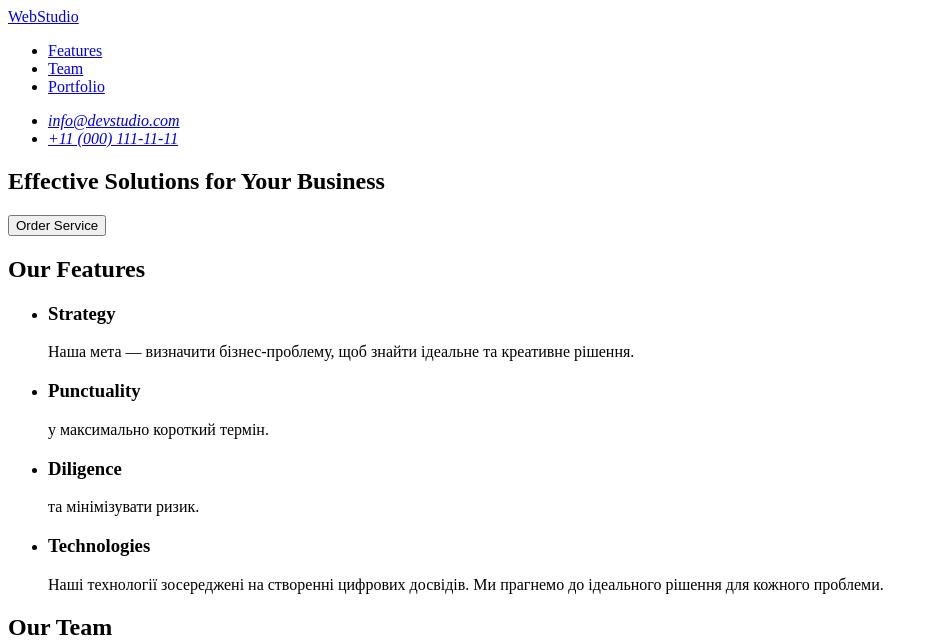
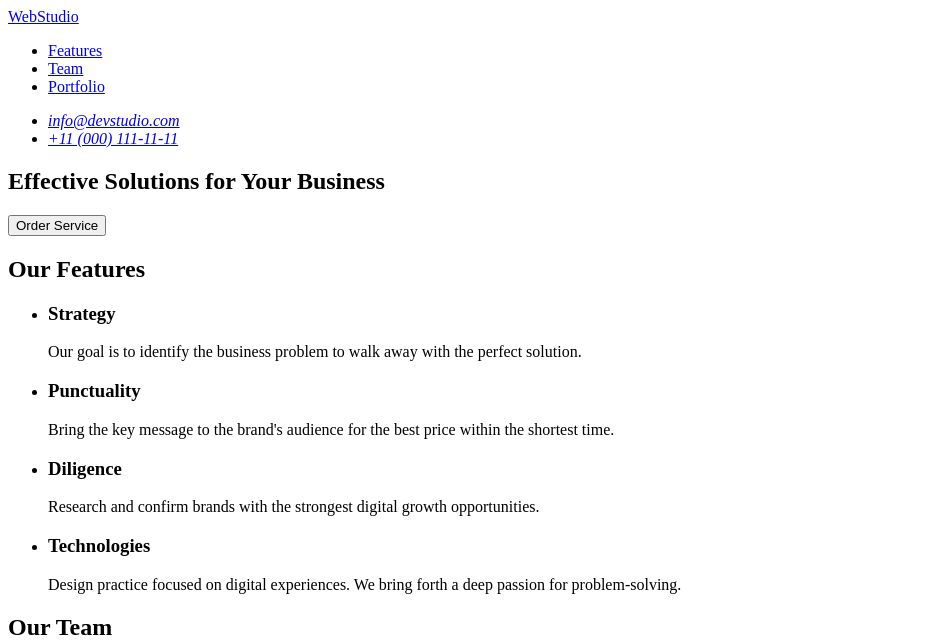
Before and after one commit to YevhenOdnobochko/goit-markup-hw-01, a plain HTML site: page index.html in a window 1280 px wide. Shown: the top 644 px of the page, without its empty margins (0-938 px from the left). Drawn offline with Linux system fonts and the light colour scheme.

Commit message:
fix features text

```diff
--- a/index.html
+++ b/index.html
@@ -42,35 +42,34 @@
     </section>
 
     <section id="features">
-
     <h2>Our Features</h2>
 
     <ul>
         <li>
             <h3>Strategy</h3>
             <p>
-                    Наша мета — визначити бізнес-проблему, щоб знайти ідеальне та креативне рішення.
+                Our goal is to identify the business problem to walk away with the perfect solution.
             </p>
         </li>
 
         <li>
             <h3>Punctuality</h3>
             <p>
-                    у максимально короткий термін.
+                Bring the key message to the brand's audience for the best price within the shortest time.
             </p>
         </li>
 
         <li>
             <h3>Diligence</h3>
             <p>
-                    та мінімізувати ризик.
+                Research and confirm brands with the strongest digital growth opportunities.
             </p>
         </li>
 
         <li>
             <h3>Technologies</h3>
             <p>
-                    Наші технології зосереджені на створенні цифрових досвідів. Ми прагнемо до ідеального рішення для кожного проблеми.
+                Design practice focused on digital experiences. We bring forth a deep passion for problem-solving.
             </p>
         </li>
     </ul>
```
Lines whose indentation alone changed are shown as unchanged.
